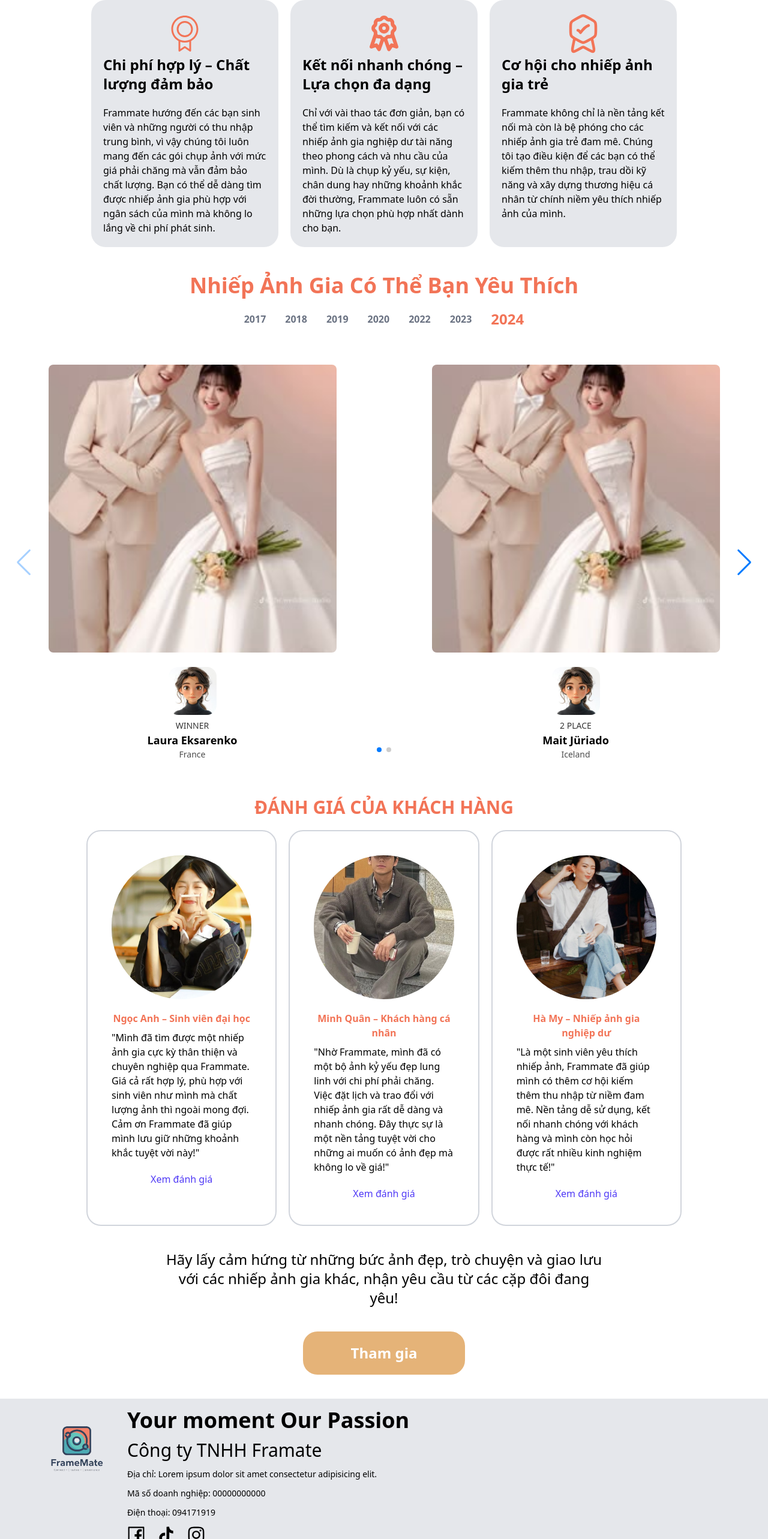
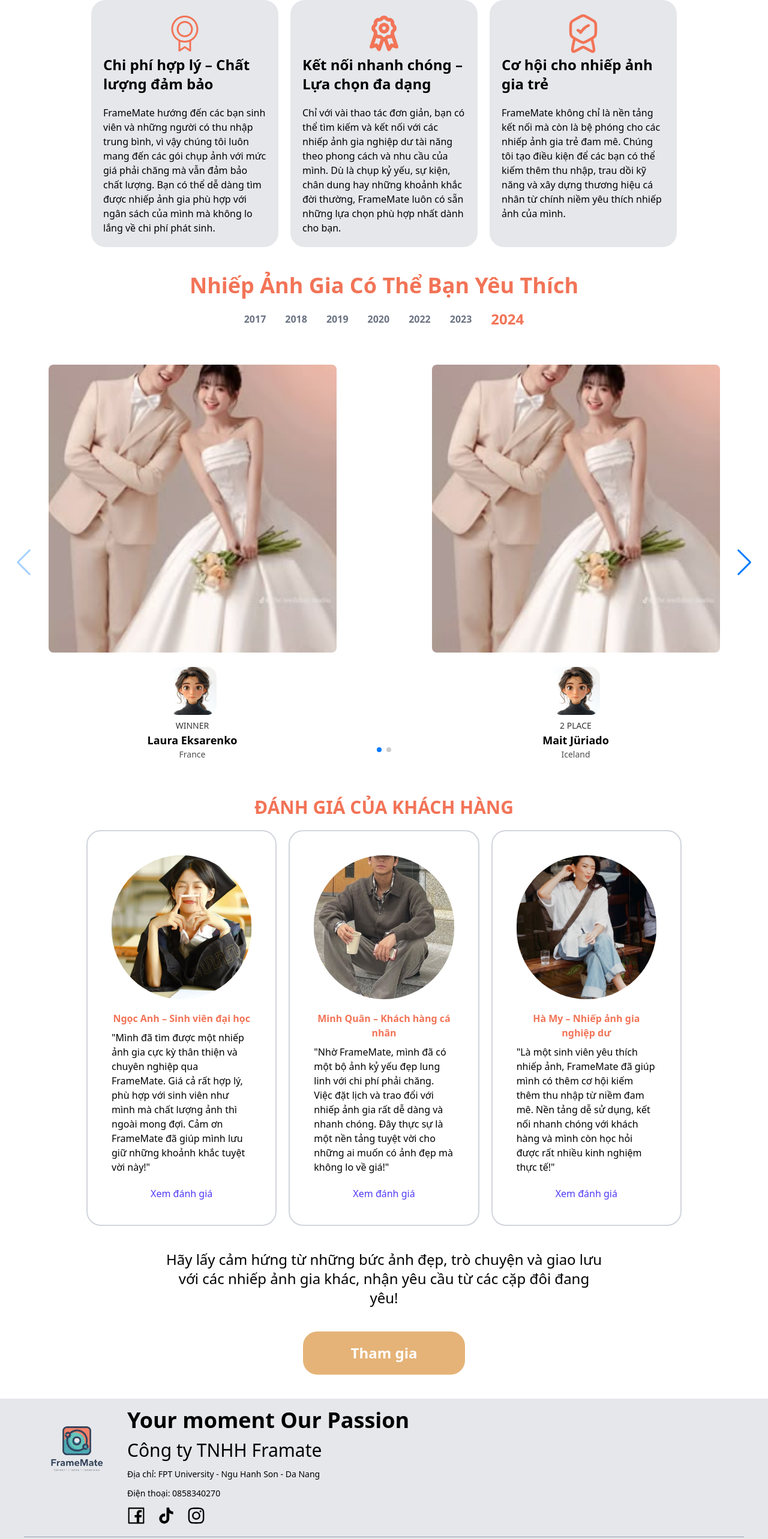
Before and after one commit to bangd1nh/EXE101, a React (Vite) app: page / in a window 1280 px wide. Shown: the part 1052-3618 px from the top of the page at 60% size. Built offline with nearby package versions, Linux system fonts and the light colour scheme.

Commit message:
chore: changes title Frammate

```diff
--- a/src/components/customer/ContactForm.jsx
+++ b/src/components/customer/ContactForm.jsx
@@ -32,7 +32,7 @@ const ContactForm = () => {
     const transferData = {
         bankName: "Mbbank",
         accountNumber: "838929082002",
-        accountHolder: "TRAN QUYET THANG",
+        accountHolder: "Admin",
         amount: 500000,
     };
 
--- a/src/components/landingPage/FeedBack.jsx
+++ b/src/components/landingPage/FeedBack.jsx
@@ -19,8 +19,8 @@ function FeedBack() {
           </p>
           <p className="font-light text-sm sm:text-base mt-2">
             "Mình đã tìm được một nhiếp ảnh gia cực kỳ thân thiện và chuyên
-            nghiệp qua Frammate. Giá cả rất hợp lý, phù hợp với sinh viên như
-            mình mà chất lượng ảnh thì ngoài mong đợi. Cảm ơn Frammate đã giúp
+            nghiệp qua FrameMate. Giá cả rất hợp lý, phù hợp với sinh viên như
+            mình mà chất lượng ảnh thì ngoài mong đợi. Cảm ơn FrameMate đã giúp
             mình lưu giữ những khoảnh khắc tuyệt vời này!"
           </p>
           <p className="text-center mt-4 sm:mt-5 text-indigo-600 hover:cursor-pointer hover:text-indigo-800 text-sm sm:text-base">
@@ -36,7 +36,7 @@ function FeedBack() {
             Minh Quân – Khách hàng cá nhân
           </p>
           <p className="font-light text-sm sm:text-base mt-2">
-            "Nhờ Frammate, mình đã có một bộ ảnh kỷ yếu đẹp lung linh với chi
+            "Nhờ FrameMate, mình đã có một bộ ảnh kỷ yếu đẹp lung linh với chi
             phí phải chăng. Việc đặt lịch và trao đổi với nhiếp ảnh gia rất dễ
             dàng và nhanh chóng. Đây thực sự là một nền tảng tuyệt vời cho những
             ai muốn có ảnh đẹp mà không lo về giá!"
@@ -54,7 +54,7 @@ function FeedBack() {
             Hà My – Nhiếp ảnh gia nghiệp dư
           </p>
           <p className="font-light text-sm sm:text-base mt-2">
-            "Là một sinh viên yêu thích nhiếp ảnh, Frammate đã giúp mình có thêm
+            "Là một sinh viên yêu thích nhiếp ảnh, FrameMate đã giúp mình có thêm
             cơ hội kiếm thêm thu nhập từ niềm đam mê. Nền tảng dễ sử dụng, kết
             nối nhanh chóng với khách hàng và mình còn học hỏi được rất nhiều
             kinh nghiệm thực tế!"
--- a/src/components/landingPage/Galery.jsx
+++ b/src/components/landingPage/Galery.jsx
@@ -47,7 +47,7 @@ function Galery() {
               Chi phí hợp lý – Chất lượng đảm bảo
             </p>
             <p className="font-light text-sm sm:text-base">
-              Frammate hướng đến các bạn sinh viên và những người có thu nhập
+              FrameMate hướng đến các bạn sinh viên và những người có thu nhập
               trung bình, vì vậy chúng tôi luôn mang đến các gói chụp ảnh với
               mức giá phải chăng mà vẫn đảm bảo chất lượng. Bạn có thể dễ dàng
               tìm được nhiếp ảnh gia phù hợp với ngân sách của mình mà không lo
@@ -80,7 +80,7 @@ function Galery() {
               Chỉ với vài thao tác đơn giản, bạn có thể tìm kiếm và kết nối với
               các nhiếp ảnh gia nghiệp dư tài năng theo phong cách và nhu cầu
               của mình. Dù là chụp kỷ yếu, sự kiện, chân dung hay những khoảnh
-              khắc đời thường, Frammate luôn có sẵn những lựa chọn phù hợp nhất
+              khắc đời thường, FrameMate luôn có sẵn những lựa chọn phù hợp nhất
               dành cho bạn.
             </p>
           </div>
@@ -110,7 +110,7 @@ function Galery() {
               Cơ hội cho nhiếp ảnh gia trẻ
             </p>
             <p className="font-light text-sm sm:text-base">
-              Frammate không chỉ là nền tảng kết nối mà còn là bệ phóng cho các
+              FrameMate không chỉ là nền tảng kết nối mà còn là bệ phóng cho các
               nhiếp ảnh gia trẻ đam mê. Chúng tôi tạo điều kiện để các bạn có
               thể kiếm thêm thu nhập, trau dồi kỹ năng và xây dựng thương hiệu
               cá nhân từ chính niềm yêu thích nhiếp ảnh của mình.
--- a/src/components/partials/Footer.jsx
+++ b/src/components/partials/Footer.jsx
@@ -22,13 +22,10 @@ const Footer = () => {
             Công ty TNHH Framate
           </p>
           <p className="font-light text-xs sm:text-sm text-center sm:text-left">
-            Địa chỉ: Lorem ipsum dolor sit amet consectetur adipisicing elit.
+            Địa chỉ: FPT University - Ngu Hanh Son - Da Nang
           </p>
           <p className="font-light text-xs sm:text-sm text-center sm:text-left">
-            Mã số doanh nghiệp: 00000000000
-          </p>
-          <p className="font-light text-xs sm:text-sm text-center sm:text-left">
-            Điện thoại: 094171919
+            Điện thoại: 0858340270
           </p>
           <div className="text-xl sm:text-3xl flex gap-4 sm:gap-5 justify-center sm:justify-start">
             <FacebookOutlined />
--- a/src/modal/TransferInfoModal.jsx
+++ b/src/modal/TransferInfoModal.jsx
@@ -37,9 +37,9 @@ const TransferInfoModal = ({ open, onClose, transferData }) => {
                 <Typography variant="subtitle1" gutterBottom>
                     Chủ tài khoản: <strong>{accountHolder}</strong>
                 </Typography>
-                <Typography variant="subtitle1" gutterBottom>
+                {/* <Typography variant="subtitle1" gutterBottom>
                     Số tiền: <strong>{amount.toLocaleString()} VND</strong>
-                </Typography>
+                </Typography> */}
                 <Typography variant="body2" color="text.secondary" mt={1}>
                     * Vui lòng chuyển đúng số tiền và nội dung để hệ thống tự
                     động xác nhận.
--- a/src/pages/About.jsx
+++ b/src/pages/About.jsx
@@ -68,7 +68,7 @@ function About() {
           <img
             src="about1.jpg"
             className="rounded-3xl w-full max-w-md h-auto sm:h-[500px] lg:h-[600px] object-cover"
-            alt="Frammate Welcome"
+            alt="FrameMate Welcome"
           />
         </div>
         <div className="order-2 lg:col-span-2 flex flex-col justify-center">
@@ -77,23 +77,23 @@ function About() {
               Xin chào,
             </p>
             <p className="text-4xl sm:text-5xl lg:text-6xl font-semibold text-[#f27457]">
-              Đây là Frammate!
+              Đây là FrameMate!
             </p>
           </div>
           <div className="mt-4 sm:mt-6 bg-gray-100/70 p-6 sm:p-8 lg:p-10 rounded-3xl flex flex-col gap-4 sm:gap-5 text-base sm:text-lg lg:text-xl font-light text-center lg:text-left">
             <p>
-              Chào mừng bạn đến với Frammate – nơi kết nối những đam mê nhiếp
+              Chào mừng bạn đến với FrameMate – nơi kết nối những đam mê nhiếp
               ảnh với những khoảnh khắc đáng nhớ!
             </p>
             <p>
               Chúng tôi hiểu rằng mỗi kỷ niệm đẹp đều xứng đáng được lưu giữ
-              trọn vẹn. Vì thế, Frammate ra đời với mong muốn trở thành cầu nối
+              trọn vẹn. Vì thế, FrameMate ra đời với mong muốn trở thành cầu nối
               giữa các bạn trẻ yêu thích nhiếp ảnh – đặc biệt là các bạn sinh
               viên – và những ai muốn ghi lại những phút giây ý nghĩa trong cuộc
               sống.
             </p>
             <p>
-              Tại Frammate, bạn dễ dàng tìm được những nhiếp ảnh gia nghiệp dư
+              Tại FrameMate, bạn dễ dàng tìm được những nhiếp ảnh gia nghiệp dư
               tài năng, uy tín với mức chi phí hợp lý, phù hợp với túi tiền của
               học sinh, sinh viên. Đồng thời, chúng tôi cũng mở ra cơ hội để các
               bạn đam mê nhiếp ảnh kiếm thêm thu nhập, trau dồi kỹ năng và xây
@@ -109,7 +109,7 @@ function About() {
       {/* Section 2: Slogan */}
       <div className="text-center my-10 sm:my-16">
         <p className="text-3xl sm:text-4xl lg:text-5xl text-[#f27457] font-bold">
-          Frammate – Lưu giữ khoảnh khắc, kết nối đam mê!
+          FrameMate – Lưu giữ khoảnh khắc, kết nối đam mê!
         </p>
       </div>
 
@@ -117,7 +117,7 @@ function About() {
       <div className="grid grid-cols-1 lg:grid-cols-3 gap-6 lg:gap-8 my-10 sm:my-16">
         <div className="order-2 lg:order-1 lg:col-span-2">
           <p className="text-4xl sm:text-5xl lg:text-6xl font-semibold text-[#f27457] text-center lg:text-left">
-            Chuyện của Frammate
+            Chuyện của FrameMate
           </p>
           <div className="mt-4 sm:mt-6 bg-gray-100/70 p-6 sm:p-8 lg:p-10 rounded-3xl flex flex-col gap-4 sm:gap-5 text-base sm:text-lg lg:text-xl font-light text-center lg:text-left">
             <p>
@@ -126,13 +126,13 @@ function About() {
               xứng đáng được lưu giữ.
             </p>
             <p>
-              Xuất phát từ chính những trăn trở đó, Frammate ra đời với sứ mệnh
+              Xuất phát từ chính những trăn trở đó, FrameMate ra đời với sứ mệnh
               kết nối những bạn trẻ yêu thích nhiếp ảnh – đặc biệt là các nhiếp
               ảnh gia nghiệp dư – với những ai muốn ghi lại những giây phút ý
               nghĩa trong cuộc sống.
             </p>
             <p>
-              Với Frammate, không chỉ là nơi khách hàng tìm kiếm dịch vụ chụp
+              Với FrameMate, không chỉ là nơi khách hàng tìm kiếm dịch vụ chụp
               ảnh, mà còn là cơ hội để các nhiếp ảnh gia trẻ phát triển kỹ năng,
               xây dựng thương hiệu cá nhân và kiếm thêm thu nhập từ chính niềm
               đam mê của mình.
@@ -143,7 +143,7 @@ function About() {
           <img
             src="about2.jpg"
             className="rounded-3xl w-full max-w-md h-auto sm:h-[500px] lg:h-[600px] object-cover"
-            alt="Frammate Story"
+            alt="FrameMate Story"
           />
         </div>
       </div>
--- a/src/pages/BookingCustomer.jsx
+++ b/src/pages/BookingCustomer.jsx
@@ -29,6 +29,7 @@ const BookingCustomer = () => {
   };
 
   const handleDoneClick = async (bookingId, photographerId) => {
+    console.log({bookingId})
     setSelectedBookingId(bookingId);
     setLoadingAccept(true);
     try {
```
